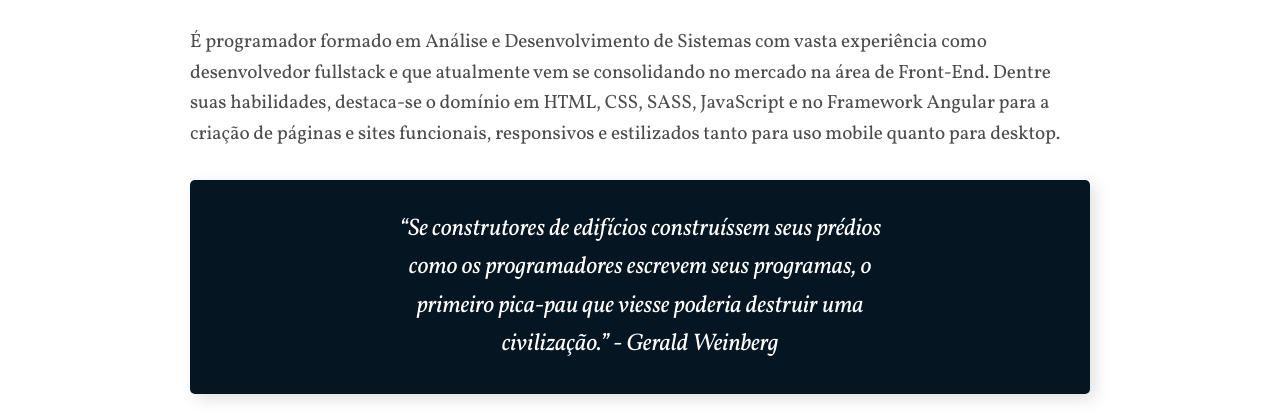
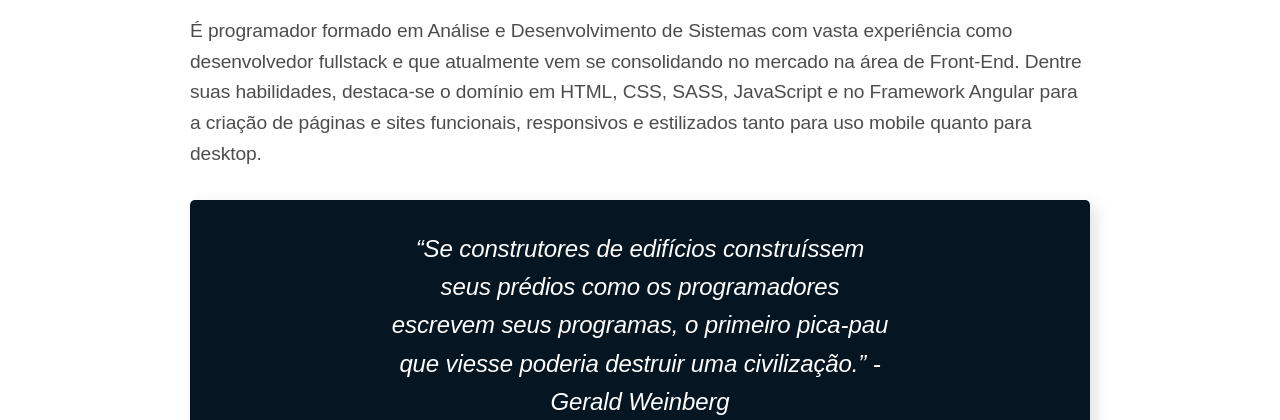
Before and after one commit to 28JoaoPedro/28JoaoPedro.github.io, a plain HTML site: page index.html in a window 1280 px wide. Shown: the part 259-679 px from the top of the page. Drawn offline with Linux system fonts and the light colour scheme.

Commit message:
Update CSS font style

```diff
--- a/css/style.css
+++ b/css/style.css
@@ -7,7 +7,7 @@ li,
 blockquote {
     padding: 0px;
     margin: 0px;
-    font-family: "Vollkorn", Georgia, serif;
+    font-family: "Arial", Georgia, serif;
 }
 
 li {
```
